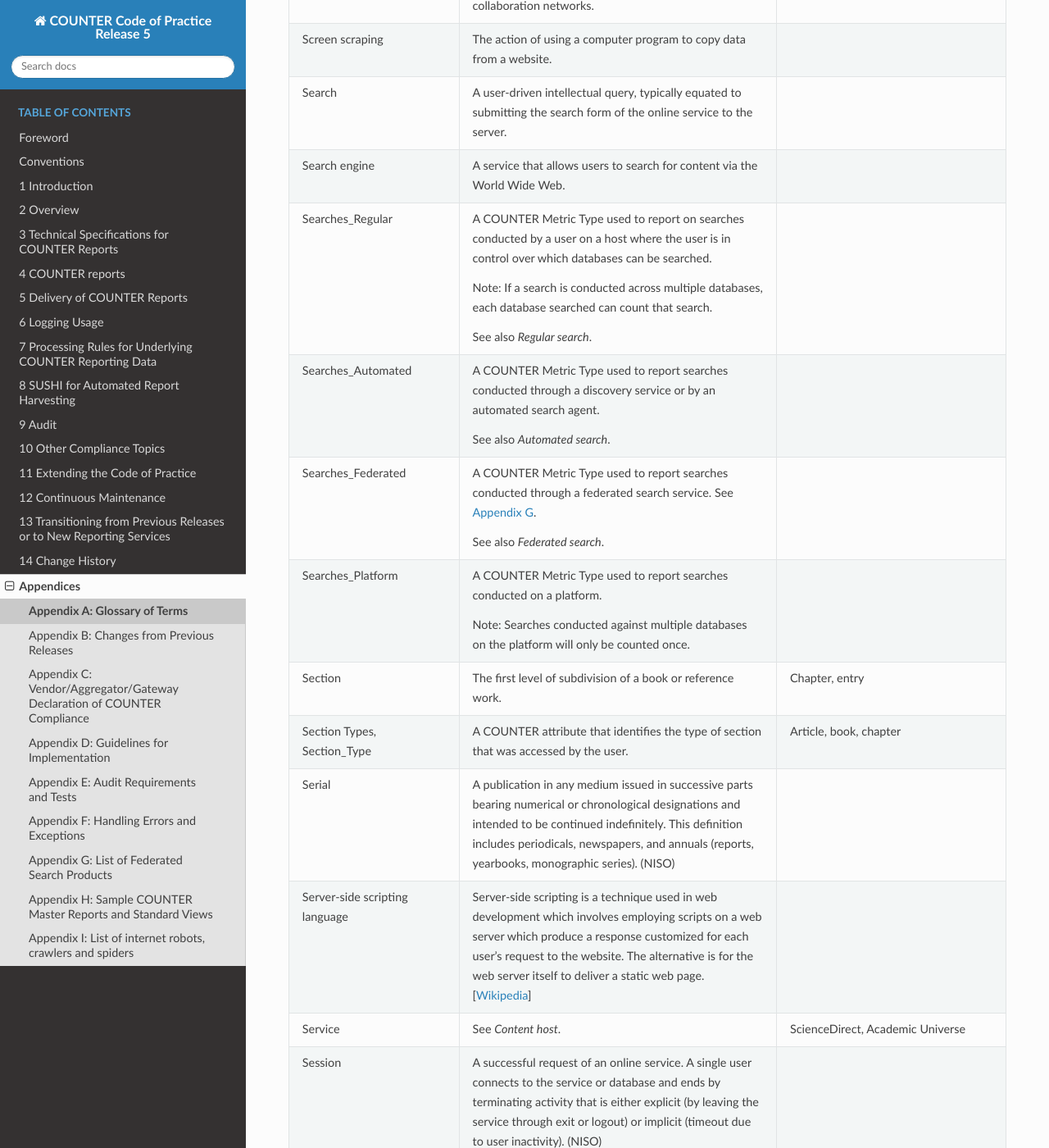
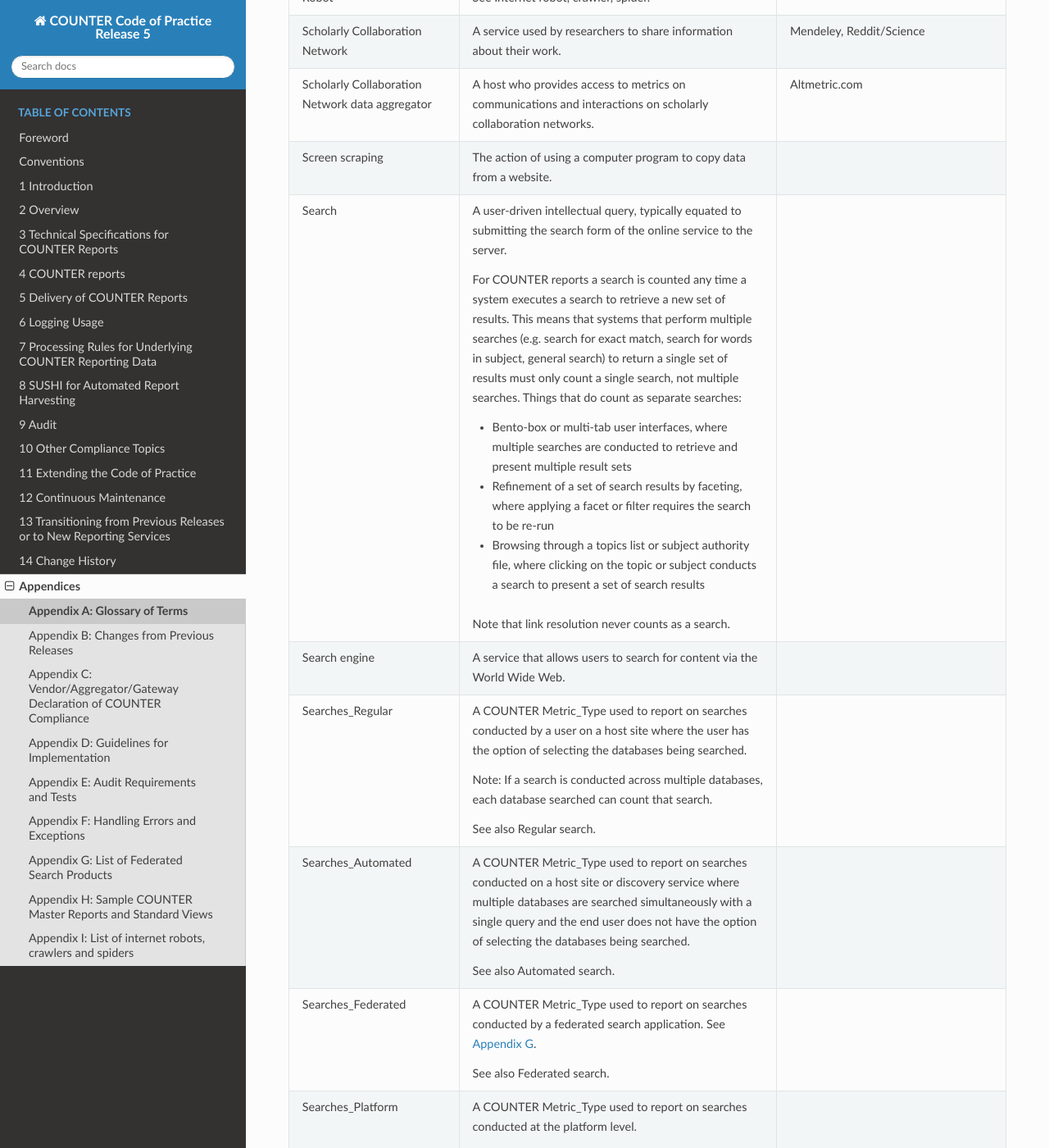
Before and after one commit to Project-Counter/cop5, a Sphinx documentation site: the page built from source/appendices/a-glossary-of-terms.rst, in a window 1280 px wide and 1400 px high, scrolled down 19445 px. Shown: the whole window at 82% size. Built offline with Sphinx 7.4.7 and the Read the Docs theme 2.0.0, drawn with Linux system fonts in a browser that asks for light colours; some of the changed text lies outside the part shown.

Commit message:
Update Searches metric definitions, add some guidance on counting searches

```diff
--- a/source/03-specifications/03-counter-report-common-attributes-and-elements.rst
+++ b/source/03-specifications/03-counter-report-common-attributes-and-elements.rst
@@ -323,7 +323,7 @@ Table 3.r (below): List of Metric_Types for Searches
      - Reports
 
    * - Searches_Regular
-     - Number of searches conducted against a user-selected database where results are returned to the user on the host UI. The user is responsible for selecting the databases or set of databases to be searched. This metric only applies to usage tracked at the database level and is not represented at the platform level.
+     - Number of searches conducted against a database where results are returned to the user on the host UI and either a single database is searched, or multiple databases are searched and the user has the option of selecting the databases to be searched. This metric only applies to usage tracked at the database level and is not represented at the platform level.
      - A&I_Database\ |br|\ |lb|
        Aggregated_Full_Content\ |br|\ |lb|
        Discovery_Service\ |br|\ |lb|
@@ -334,7 +334,7 @@ Table 3.r (below): List of Metric_Types for Searches
        DR_D1
 
    * - Searches_Automated
-     - Searches conducted on the host site or discovery service where results are returned in the host UI and multiple databases are searched without user selection of databases. This metric only applies to usage that is tracked at the database level and is not represented at the platform level.
+     - Number of searches conducted against a database on the host site or discovery service where results are returned in the host UI, multiple databases are searched and the user does NOT have the option of selecting the databases to be searched. This metric only applies to usage that is tracked at the database level and is not represented at the platform level.
      - A&I_Database\ |br|\ |lb|
        Aggregated_Full_Content\ |br|\ |lb|
        Discovery_Service\ |br|\ |lb|
--- a/source/07-processing/07-discovery-services-and-other-multiple-database-searches.rst
+++ b/source/07-processing/07-discovery-services-and-other-multiple-database-searches.rst
@@ -5,9 +5,9 @@
 Discovery Services and Other Multiple-Database Searches
 -------------------------------------------------------
 
-Search activity generated by discovery services and other systems where multiple databases not explicitly selected by the end user are searched simultaneously MUST be counted as Searches_Automated on Database Reports. Such searches MUST be included on the Platform Reports as Searches_Platform, but only as a single search regardless of the number of databases searched.
+Search activity generated by discovery services and other systems where multiple databases are searched simultaneously and the user does not have the option of selecting the databases being searched MUST be counted as Searches_Automated on Database Reports. Such searches MUST be included on the Platform Reports as Searches_Platform, but only as a single search regardless of the number of databases searched.
 
-Example: A user searches a content site where the librarian has pre-selected 20 databases for business and economics searches. For each search conducted by the user:
+Example: A user searches a content site where the librarian has pre-selected 20 databases for business and economics searches and the user does not have the option to change the selection. For each search conducted by the user:
 
 * In the Database Report, each of the 20 databases gets credit for 1 Searches_Automated.
 * In the Platform Report, Searches_Platform gets credited by 1.
--- a/source/appendices/a-glossary-of-terms.rst
+++ b/source/appendices/a-glossary-of-terms.rst
@@ -133,9 +133,9 @@ Appendix A: Glossary of Terms
      -
 
    * - Automated search
-     - A search from a discovery layer or similar technology where multiple Databases are searched simultaneously with a single query from the user interface. The end user is not responsible for selecting which Databases are being searched. Usage of this nature is reported as Searches_Automated.
+     - A search from a host site or discovery service where multiple databases are searched simultaneously with a single query from the user interface and the end user does not have the option of selecting the databases being searched. Usage of this nature is reported as Searches_Automated.
 
-       A Search run repeatedly (i.e. daily or weekly) by a script or automated process. Usage of this nature must not be included in COUNTER reports.
+       A search run repeatedly (e.g. daily or weekly) by a script or automated process. Usage of this nature must not be included in COUNTER reports.
      -
 
    * - Automated search agent
@@ -450,7 +450,7 @@ Appendix A: Glossary of Terms
      -
 
    * - Federated search
-     - A federated search application that allows users to simultaneously search multiple databases hosted by the same or different vendors with a single query from a single user interface. The end user is not responsible for selecting the database being searched. See :ref:`Appendix G <appendix-g>`.
+     - A search conducted by a federated search application that allows users to simultaneously search multiple content sources, typically hosted by different vendors, with a single query from a single user interface. The federated search application typically presents the user with a single set of results collected from the content sources searched. The end user is not responsible for selecting the content sources being searched. The content sources being searched will report such activity as Searches_Federated. See :ref:`Appendix G <appendix-g>`.
      - MetaLib, EBSCOhost Connection
 
    * - Filter
@@ -799,7 +799,7 @@ Appendix A: Glossary of Terms
      -
 
    * - Platform search
-     - Search conducted by users of a Platform.
+     - Search conducted at the platform level.
      -
 
    * - Platform usage
@@ -871,7 +871,7 @@ Appendix A: Glossary of Terms
      -
 
    * - Regular search
-     - A search conducted by a user on a host where the user is in control over which databases can be searched.
+     - A search conducted by a user on a host where the user has the option of selecting the databases being searched.
      -
 
    * - Release
@@ -959,6 +959,14 @@ Appendix A: Glossary of Terms
 
    * - Search
      - A user-driven intellectual query, typically equated to submitting the search form of the online service to the server.
+
+       For COUNTER reports a search is counted any time a system executes a search to retrieve a new set of results. This means that systems that perform multiple searches (e.g. search for exact match, search for words in subject, general search) to return a single set of results must only count a single search, not multiple searches. Things that do count as separate searches:
+
+       * Bento-box or multi-tab user interfaces, where multiple searches are conducted to retrieve and present multiple result sets
+       * Refinement of a set of search results by faceting, where applying a facet or filter requires the search to be re-run
+       * Browsing through a topics list or subject authority file, where clicking on the topic or subject conducts a search to present a set of search results
+
+       Note that link resolution never counts as a search.
      -
 
    * - Search engine
@@ -966,27 +974,27 @@ Appendix A: Glossary of Terms
      -
 
    * - Searches_Regular
-     - A COUNTER Metric Type used to report on searches conducted by a user on a host where the user is in control over which databases can be searched.
+     - A COUNTER Metric_Type used to report on searches conducted by a user on a host site where the user has the option of selecting the databases being searched.
 
        Note: If a search is conducted across multiple databases, each database searched can count that search.
 
-       See also *Regular search*.
+       See also Regular search.
      -
 
    * - Searches_Automated
-     - A COUNTER Metric Type used to report searches conducted through a discovery service or by an automated search agent.
+     - A COUNTER Metric_Type used to report on searches conducted on a host site or discovery service where multiple databases are searched simultaneously with a single query and the end user does not have the option of selecting the databases being searched.
 
-       See also *Automated search*.
+       See also Automated search.
      -
 
    * - Searches_Federated
-     - A COUNTER Metric Type used to report searches conducted through a federated search service. See :ref:`Appendix G <appendix-g>`.
+     - A COUNTER Metric_Type used to report on searches conducted by a federated search application. See :ref:`Appendix G <appendix-g>`.
 
-       See also *Federated search*.
+       See also Federated search.
      -
 
    * - Searches_Platform
-     - A COUNTER Metric Type used to report searches conducted on a platform.
+     - A COUNTER Metric_Type used to report on searches conducted at the platform level.
 
        Note: Searches conducted against multiple databases on the platform will only be counted once.
      -
```
Also changed, not shown: other parts of source/appendices/a-glossary-of-terms.rst (+1 -1 lines).
